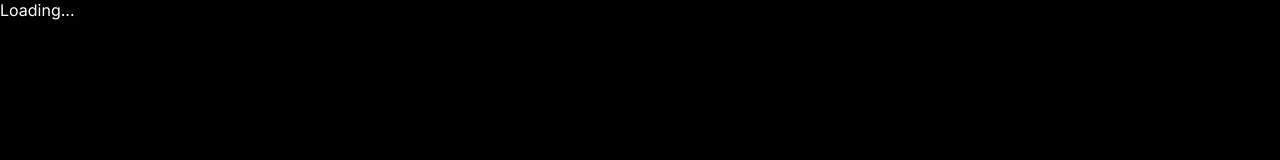
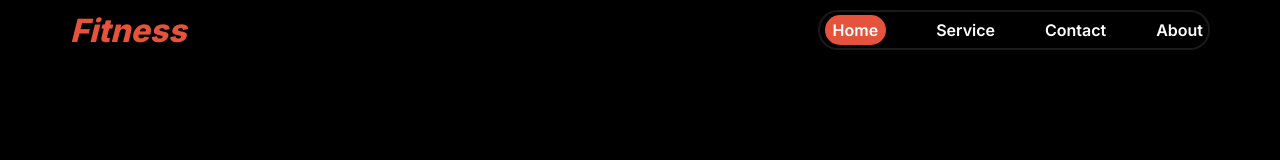
Before and after one commit to MohammadRofikulIslam/B10A2-versatile-ui, a plain HTML site: page index.html in a window 1280 px wide. Drawn offline with Linux system fonts and the light colour scheme.

Commit message:
Navbar Added

```diff
--- a/index.html
+++ b/index.html
@@ -7,8 +7,24 @@
   <link rel="stylesheet" href="styles/style.css">
 </head>
 <body class="font-inter">
-  <header class="title">Loading...</header>
-  <main></main>
-  <footer></footer>
+  <header>
+    <!-- Navbar  -->
+    <nav class="navbar">
+      <h3 class="title"><em>Fitness</em></h3>
+      <ul>
+        <li><a class="active" href="">Home</a></li>
+        <li><a href="">Service</a></li>
+        <li><a href="">Contact</a></li>
+        <li><a href="">About</a></li>
+      </ul>
+    </nav>
+
+  </header>
+  <main>
+
+  </main>
+  <footer>
+
+  </footer>
 </body>
 </html>
--- a/styles/style.css
+++ b/styles/style.css
@@ -12,3 +12,42 @@
 p{
   color: rgba(255, 255, 255, 0.5)
 }
+
+/* Nav styles  */
+.navbar{
+  max-width: 1140px;
+  margin: 0 auto;
+  padding: 10px 0;
+  display: flex;
+  justify-content: space-between;
+  align-items: center;
+  /* border: 2px solid white; */
+}
+.navbar .title em{
+ color: rgb(230, 83, 60);
+ font-size: 2rem;
+font-weight: 800;
+cursor: pointer;
+}
+.navbar ul{
+  display: flex;
+  gap: 50px;
+  border: 2px solid rgba(255, 255, 255, 0.1);
+  border-radius: 39px;
+  padding: 8px 5px;
+}
+.navbar ul li{
+  list-style: none;
+  border-radius: 39px;
+  font-size: 1rem;
+font-weight: 600;
+}
+.navbar ul li :hover , .active{
+  background-color: rgb(230, 83, 60);
+  border-radius: 39px;
+  border: none;
+  padding: 5px 8px;
+}
+.navbar ul li a{
+  text-decoration: none;
+}
```
